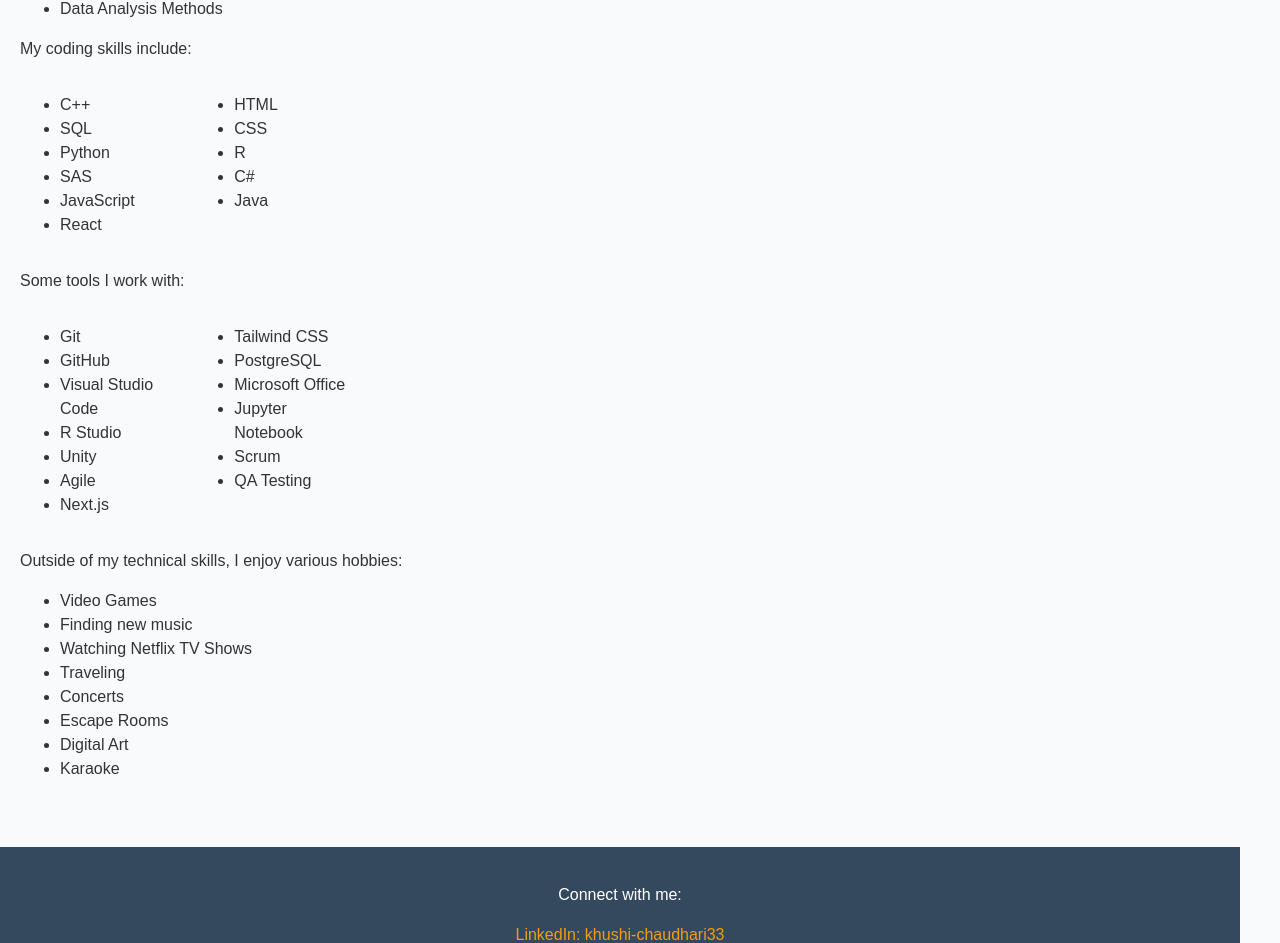
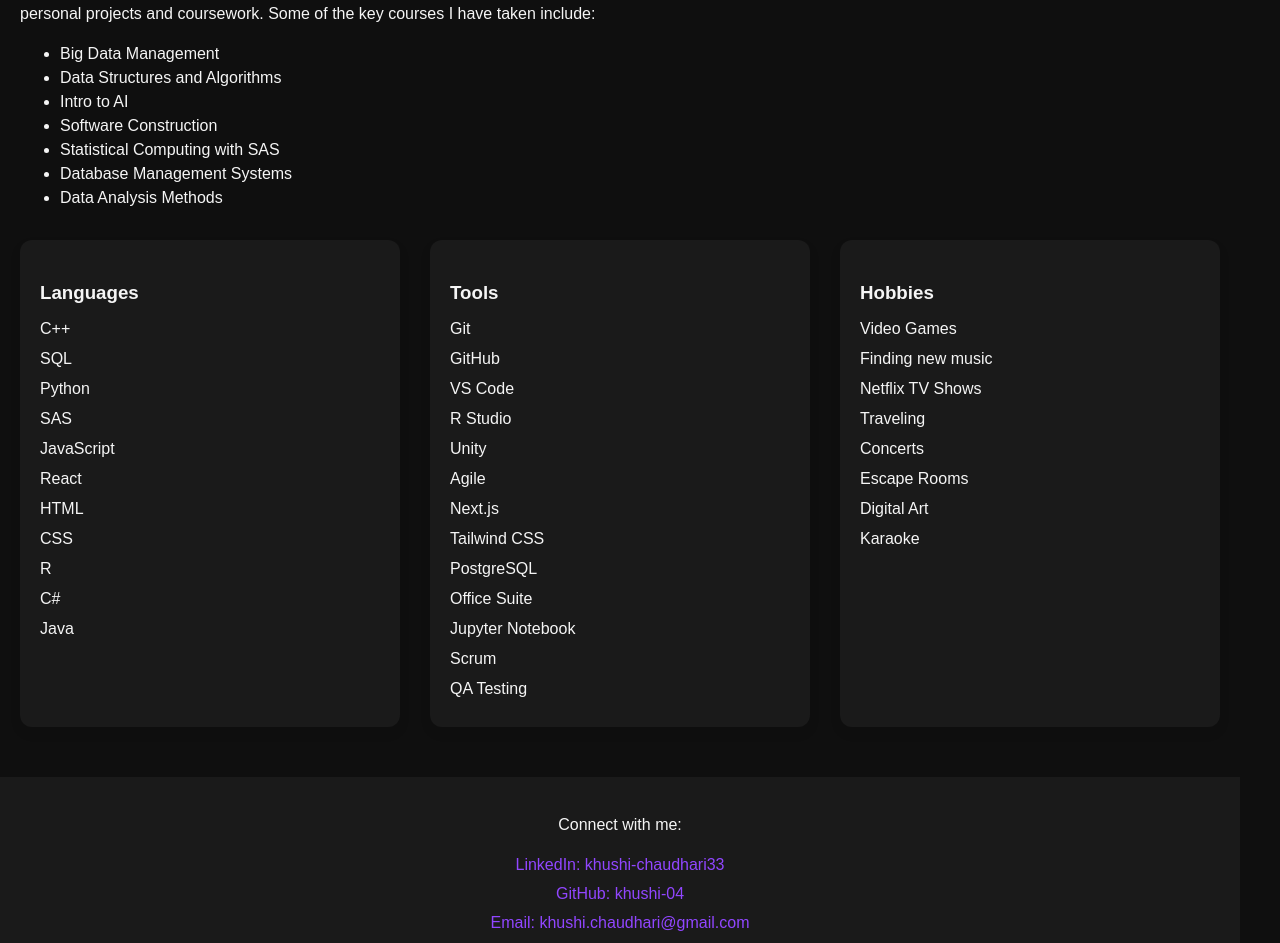
Before and after one commit to khushi-04/khushi-04.github.io, a React (Vite) app: page /about in a window 1280 px wide. Shown: the part 385-1328 px from the top of the page. Built offline with nearby package versions, Linux system fonts and the light colour scheme.

Commit message:
customization of the website!!

```diff
--- a/src/pages/About.jsx
+++ b/src/pages/About.jsx
@@ -5,10 +5,18 @@
   return (
     <>
       <main>
+      <section className="hero-intro">
+            <div className="hero-content">
+              <h1>Hi, I'm Khushi 👋</h1>
+              <p>
+                I'm a fourth-year Data Science student at UC Riverside, passionate about building smart and impactful data-driven solutions. I love blending creativity with code to solve meaningful problems and grow with every project.
+              </p>
+            </div>
+          </section>
         <section className="about-me-details">
           <h2>About Me</h2>
           <p>
-            I am a third-year B.S. Data Science major at the University of
+            I am a fourth-year B.S. Data Science major at the University of
             California, Riverside. I have experience in a variety of coding languages and tools, honed through personal projects and coursework.
             Some of the key courses I have taken include:
           </p>
@@ -21,8 +29,11 @@
             <li>Database Management Systems</li>
             <li>Data Analysis Methods</li>
           </ul>
-          <p>My coding skills include:</p>
-          <div className="skills-list">
+        </section>
+
+        <section className="card-section">
+          <div className="card">
+            <h3>Languages</h3>
             <ul>
               <li>C++</li>
               <li>SQL</li>
@@ -30,8 +41,6 @@
               <li>SAS</li>
               <li>JavaScript</li>
               <li>React</li>
-            </ul>
-            <ul>
               <li>HTML</li>
               <li>CSS</li>
               <li>R</li>
@@ -39,37 +48,39 @@
               <li>Java</li>
             </ul>
           </div>
-          <p>Some tools I work with:</p>
-          <div className="tools-list">
+
+          <div className="card">
+            <h3>Tools</h3>
             <ul>
               <li>Git</li>
               <li>GitHub</li>
-              <li>Visual Studio Code</li>
+              <li>VS Code</li>
               <li>R Studio</li>
               <li>Unity</li>
               <li>Agile</li>
               <li>Next.js</li>
-            </ul>
-            <ul>
               <li>Tailwind CSS</li>
               <li>PostgreSQL</li>
-              <li>Microsoft Office</li>
+              <li>Office Suite</li>
               <li>Jupyter Notebook</li>
               <li>Scrum</li>
               <li>QA Testing</li>
             </ul>
           </div>
-          <p>Outside of my technical skills, I enjoy various hobbies:</p>
-          <ul className="hobbies-list">
+
+          <div className="card">
+            <h3>Hobbies</h3>
+            <ul>
               <li>Video Games</li>
               <li>Finding new music</li>
-            <li>Watching Netflix TV Shows</li>
+              <li>Netflix TV Shows</li>
               <li>Traveling</li>
               <li>Concerts</li>
               <li>Escape Rooms</li>
               <li>Digital Art</li>
               <li>Karaoke</li>
             </ul>
+          </div>
         </section>
       </main>
 
--- a/src/pages/Projects.jsx
+++ b/src/pages/Projects.jsx
@@ -18,17 +18,26 @@
               <a href="https://github.com/khushi-04/movie-recommender" target="_blank" className="project-link">View on GitHub</a>
             </div>
             <div className="project">
-              <h3>Eight Puzzle Search</h3>
-              <p>Implemented UCS and A* algorithms with heuristics to solve the classic 8-puzzle problem in Python, exploring trade-offs in informed vs. uninformed search.</p>
-              <a href="https://github.com/khushi-04/Eight-Puzzle-Search" target="_blank" className="project-link">View on GitHub</a>
+              <h3>Bias-Mitigation in Machine Learning Models</h3>
+              <p>Preprocessed a high-dimensional dataset. Implemented a KNN model and applied massaging bias mitigation to assess model robustness across fairness metrics and standard accuracy evaluation.</p>
+              <a href="https://github.com/khushi-04/bias-mitigation" target="_blank" className="project-link">View on GitHub</a>
             </div>
           </div>
         </section>
 
         <section className="all-projects">
-          <h2>All Projects (starting from most recent, not including featured projects)</h2>
+          <h2>All Projects (starting from most recent)</h2>
           <div className="project-list">
             {[
+              {
+                title: "Correlation Optimizer",
+                desc: "Optimized final exam grading by cleaning student grade data and using correlation analysis to align question weights with actual performance. Ensured fairer assessment through deep EDA and statistical modeling.",
+              },
+              {
+                title: "Bias-Mitigation in Machine Learning Models",
+                desc: "Preprocessed a high-dimensional dataset. Implemented a KNN model and applied massaging bias mitigation to assess model robustness across fairness metrics and standard accuracy evaluation.",
+                link: "https://github.com/khushi-04/bias-mitigation"
+              },
               {
                 title: "K-Nearest-Neighbor Feature Selection",
                 desc: "Built a feature selection pipeline using KNN to improve classification accuracy, balancing dimensionality and performance using NumPy and Pandas.",
@@ -38,6 +47,16 @@
                 title: "Product App",
                 desc: "Developed a dynamic product catalog web app using Angular, showcasing component-based architecture and responsive design with unit testing support.",
                 link: "https://github.com/khushi-04/product-app"
+              },
+              {
+                title: "Eight Puzzle Search",
+                desc: "Implemented UCS and A* algorithms with heuristics to solve the classic 8-puzzle problem in Python, exploring trade-offs in informed vs. uninformed search.",
+                link: "https://github.com/khushi-04/Eight-Puzzle-Search"
+              },
+              {
+                title: "Movie Recommender System",
+                desc: "Created a collaborative filtering system using the MovieLens dataset and KNN to generate personalized movie recommendations based on user similarity.",
+                link: "https://github.com/khushi-04/movie-recommender"
               },
               {
                 title: "Student Dropout Rates",
--- a/src/style.css
+++ b/src/style.css
@@ -1,15 +1,26 @@
 /* General styles */
+:root {
+  --bg: #0f0f0f;
+  --text: #f5f5f5;
+  --accent-spotify: #1DB954;
+  --accent-twitch: #9146FF;
+  --card-bg: #1a1a1a;
+  --hover: #2a2a2a;
+  --border: rgba(255, 255, 255, 0.1);
+}
+
 body {
-  font-family: "Montserrat", sans-serif;
-  background-color: #f9fafb;
+  background-color: var(--bg);
+  color: var(--text);
+  font-family: 'Montserrat', sans-serif;
   margin: 0;
   padding: 0;
-  color: #333;
 }
+
 
 h1, h2, h3 {
   font-family: "Montserrat", sans-serif;
-  color: #2c3e50;
+  color: var(--text);
 }
 
 main {
@@ -30,7 +41,7 @@
   display: flex;
   justify-content: space-between;
   align-items: center;
-  background-color: #34495e;
+  background-color: var(--card-bg);
   padding: 15px 30px;
   box-shadow: 0 2px 4px rgba(0, 0, 0, 0.1);
 }
@@ -52,7 +63,7 @@
 }
 
 .topnav-bar nav ul li a:hover {
-  background-color: #f39c12;
+  background-color: var(--accent-spotify);
   border-radius: 5px;
   color: #ffffff;
 }
@@ -74,17 +85,13 @@
   justify-content: center;
 }
 
-.photo-section img {
-  max-width: 100%;
-  border-radius: 8px;
-  box-shadow: 0 4px 8px rgba(0, 0, 0, 0.1);
-}
+
 
 .about-me {
   display: flex;
   flex-wrap: wrap;
   gap: 40px;
-  color: #34495e;
+  color: var(--text);
 }
 
 .photo-section img {
@@ -98,11 +105,43 @@
   line-height: 1.6;
 }
 
-.skills-list, .tools-list {
+
+.card-section {
   display: grid;
-  grid-template-columns: repeat(auto-fill, minmax(150px, 1fr));
-  gap: 20px;
+  grid-template-columns: repeat(auto-fit, minmax(280px, 1fr));
+  gap: 30px;
+  margin-top: 30px;
 }
+
+.card {
+  background-color: var(--card-bg);
+  padding: 20px;
+  border-radius: 12px;
+  box-shadow: 0 6px 12px rgba(0, 0, 0, 0.08);
+  transition: transform 0.2s ease;
+}
+
+.card:hover {
+  transform: translateY(-5px);
+}
+
+.card h3 {
+  margin-bottom: 10px;
+  color: var(--text);
+}
+
+.card ul {
+  list-style: none;
+  padding: 0;
+  margin: 0;
+}
+
+.card ul li {
+  margin-bottom: 6px;
+  color: var(--text);
+}
+
+
 
 /* resume section */
 
@@ -120,10 +159,7 @@
   display: block;
 }
 
-
-
 /* Projects */
-
 .featured-projects, .all-projects {
   margin-bottom: 40px;
 }
@@ -139,23 +175,23 @@
 }
 
 .project {
-  border: 1px solid #ccc;
+  border: 1px solid var(--border);
   padding: 15px;
   border-radius: 8px;
-  background: #f9fafb;
+  background: var(--card-bg);
   box-shadow: 0 4px 6px rgba(0, 0, 0, 0.1);
 }
 
 .project h3 {
   margin: 0 0 10px;
-  color: #2c3e50;
+  color: var(--text);
 }
 
 
 /* Footer */
 footer {
-  background-color: #34495e;
-  color: #ffffff;
+  background-color: var(--card-bg);
+  color: var(--text);
   padding: 20px;
   text-align: center;
   margin-top: 30px;
@@ -171,13 +207,13 @@
 }
 
 .footer-links a {
-  color: #f39c12;
+  color: var(--accent-twitch);
   text-decoration: none;
   transition: color 0.3s;
 }
 
 .footer-links a:hover {
-  color: #ecf0f1;
+  color: var(--accent-spotify);
 }
 
 /* Responsive Design */
@@ -191,3 +227,12 @@
     text-align: center;
   }
 }
+
+a {
+  transition: color 0.2s ease;
+}
+.card:hover,
+.project:hover {
+  transform: translateY(-3px);
+  box-shadow: 0 8px 18px rgba(145, 70, 255, 0.2); /* twitch glow */
+}
```
Lines whose indentation alone changed are shown as unchanged.
